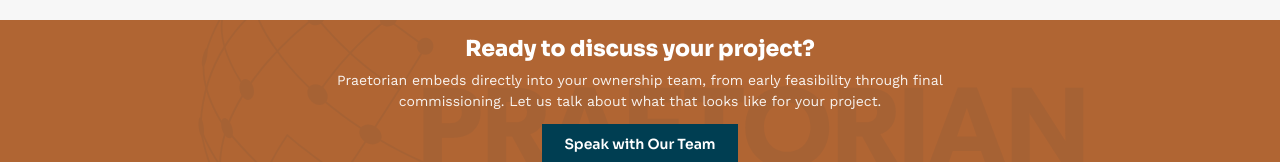
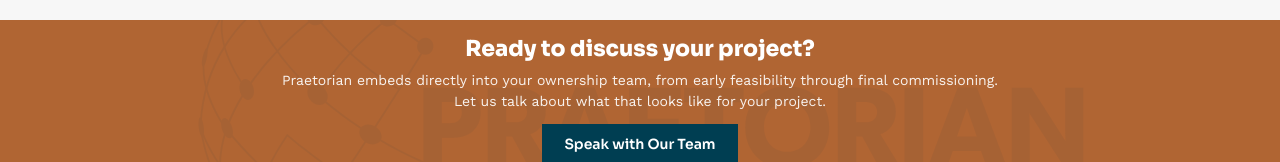
Before and after one commit to PCMGlobal/Praetorian-CM-Website, a Next.js app: page / in a window 1280 px wide. Shown: the part 3136-3298 px from the top of the page. Built offline with nearby package versions, Linux system fonts and the light colour scheme; no server answers.

Commit message:
CTA Banner: force two-line text layout with nowrap on first sentence

```diff
--- a/app/components/CTABanner.tsx
+++ b/app/components/CTABanner.tsx
@@ -22,7 +22,8 @@ export default function CTABanner() {
       />
       <div style={{ position: "relative", zIndex: 1, maxWidth: "1000px", margin: "0 auto", padding: "clamp(10px,1.2vw,16px) clamp(16px,4vw,44px)", textAlign: "center" }}>
         <h2 data-reveal="" style={{ fontFamily: "var(--font-sora), sans-serif", fontWeight: "800", fontSize: "clamp(16px,1.8vw,22px)", margin: "0 0 8px", color: "#fff" }}>Ready to discuss your project?</h2>
-        <p data-reveal="" style={{ fontSize: "14px", lineHeight: "1.5", margin: "0 auto 12px", maxWidth: "80ch", color: "rgba(255,255,255,.92)" }}>Praetorian embeds directly into your ownership team, from early feasibility through final commissioning. Let us talk about what that looks like for your project.</p>
+        <p data-reveal="" style={{ fontSize: "14px", lineHeight: "1.5", margin: "0 auto 0", color: "rgba(255,255,255,.92)", whiteSpace: "nowrap" }}>Praetorian embeds directly into your ownership team, from early feasibility through final commissioning.</p>
+        <p data-reveal="" style={{ fontSize: "14px", lineHeight: "1.5", margin: "0 auto 12px", color: "rgba(255,255,255,.92)" }}>Let us talk about what that looks like for your project.</p>
         <Link href="/contact" style={{ display: "inline-flex", minHeight: "40px", padding: "0 22px", fontSize: "14px", background: "#003E52", color: "#fff", textDecoration: "none", alignItems: "center", fontFamily: "var(--font-sora), sans-serif", fontWeight: "600" }}>Speak with Our Team</Link>
       </div>
     </section>
```
